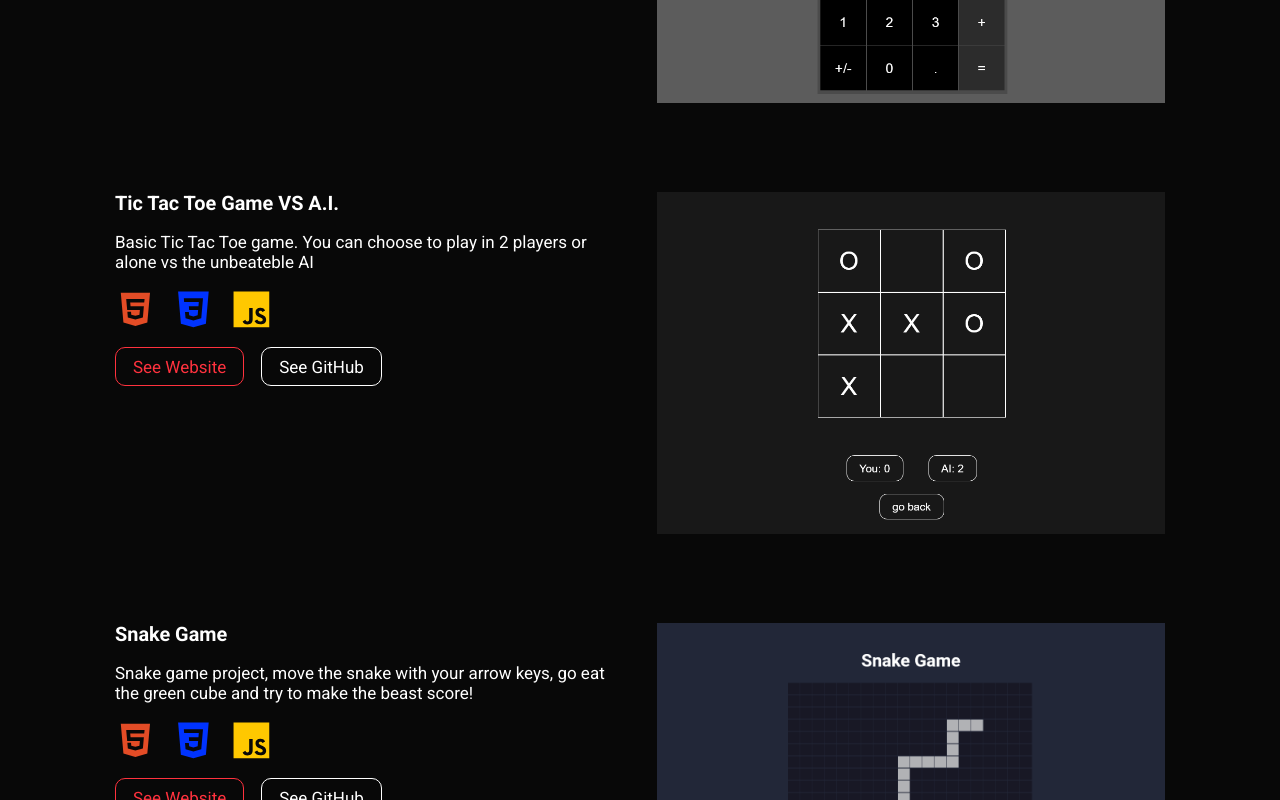
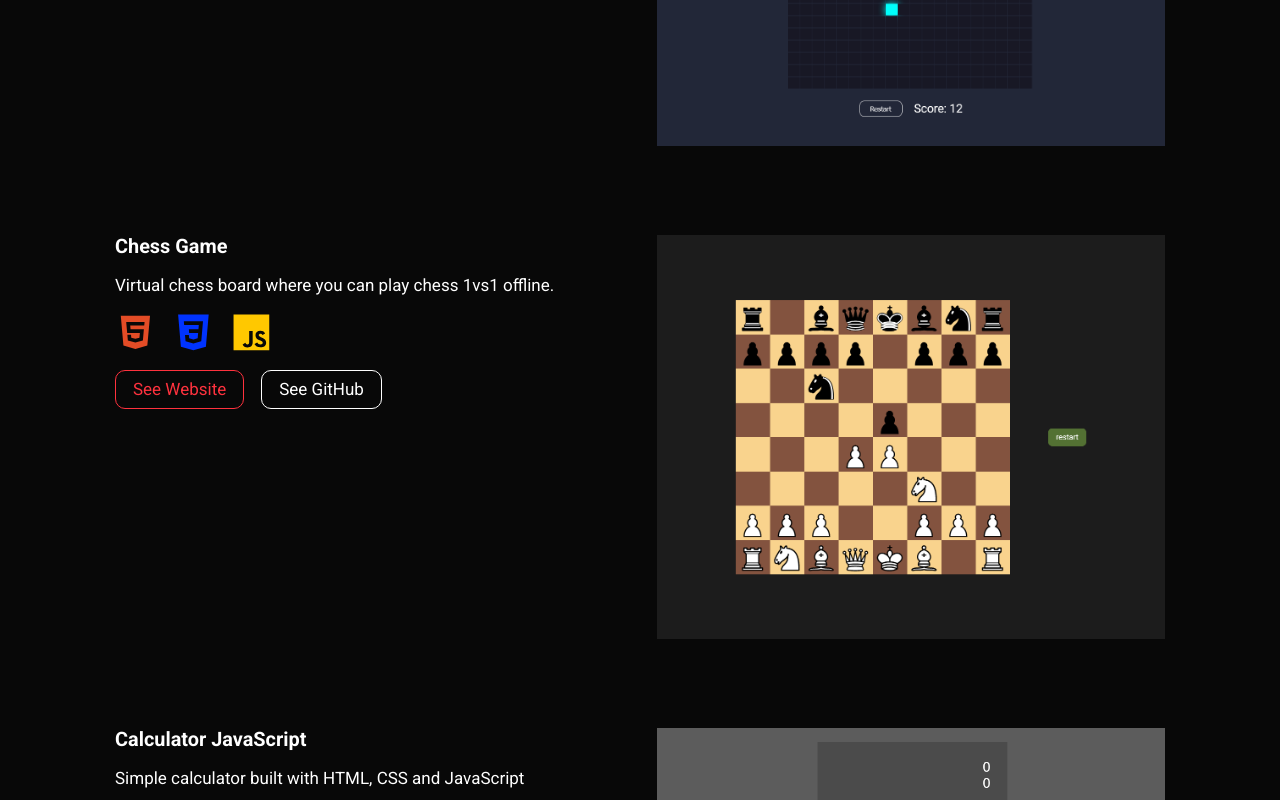
Before and after one commit to Diego-Berardi/My-Portfolio, a React (Create React App) app: page / in a window 1280 px wide. Shown: the part 2440-3240 px from the top of the page. Built offline with nearby package versions, Linux system fonts and the light colour scheme.

Commit message:
added: chess game

```diff
--- a/src/components/workSection/index.js
+++ b/src/components/workSection/index.js
@@ -8,6 +8,7 @@ import hackerNewsImg from "../../assets/img/hackerNews.png";
 import calculatorImg from "../../assets/img/calculator.png";
 import ticTacToeImg from "../../assets/img/TicTacToe.png";
 import snakeGameImg from "../../assets/img/Screenshot-Snake-Game.png";
+import chessGameImg from "../../assets/img/chessGame.png";
 
 //components
 import ProjectComponent from "../projectComponent";
@@ -37,11 +38,11 @@ const WorkSection = () => {
             The Movie Database's api: `}
         linkApi={"https://www.themoviedb.org/"}
         technologies={[
-          <FaReact className="react" key='react' />,
-          <AiFillHtml5 className="html" key='html' />,
-          <IoLogoCss3 className="css" key='css' />,
-          <IoLogoJavascript className="javascript" key='javascript' />,
-          <SiSass className="sass" key='sass' />,
+          <FaReact className="react" key="react" />,
+          <AiFillHtml5 className="html" key="html" />,
+          <IoLogoCss3 className="css" key="css" />,
+          <IoLogoJavascript className="javascript" key="javascript" />,
+          <SiSass className="sass" key="sass" />,
         ]}
         linkProject={"https://netflix-clone-database.netlify.app/"}
         linkGitHub={"https://github.com/Diego-Berardi/Netflix-clone"}
@@ -54,11 +55,11 @@ const WorkSection = () => {
             of the New York Times. The project is developed with the NYT's api:`}
         linkApi={"https://new-york-times-clone.netlify.app/"}
         technologies={[
-          <FaReact className="react" key='react' />,
-          <AiFillHtml5 className="html" key='html' />,
-          <IoLogoCss3 className="css" key='css' />,
-          <IoLogoJavascript className="javascript" key='javascript' />,
-          <SiSass className="sass" key='sass' />,
+          <FaReact className="react" key="react" />,
+          <AiFillHtml5 className="html" key="html" />,
+          <IoLogoCss3 className="css" key="css" />,
+          <IoLogoJavascript className="javascript" key="javascript" />,
+          <SiSass className="sass" key="sass" />,
         ]}
         linkProject={"https://new-york-times-clone.netlify.app/"}
         linkGitHub={"https://github.com/Diego-Berardi/NYT-clone-Start2Impact"}
@@ -72,10 +73,10 @@ const WorkSection = () => {
             show the last tech related news. The project is developed with the HackerNews's api: `}
         linkApi={"https://github.com/HackerNews/API"}
         technologies={[
-          <AiFillHtml5 className="html" key='html' />,
-          <IoLogoCss3 className="css" key='css' />,
-          <IoLogoJavascript className="javascript" key='javascript' />,
-          <SiSass className="sass" key='sass' />,
+          <AiFillHtml5 className="html" key="html" />,
+          <IoLogoCss3 className="css" key="css" />,
+          <IoLogoJavascript className="javascript" key="javascript" />,
+          <SiSass className="sass" key="sass" />,
         ]}
         linkProject={"https://hacker-news-start2impact.netlify.app/"}
         linkGitHub={"https://github.com/Diego-Berardi/hacker-news-Start2Impact"}
@@ -83,12 +84,38 @@ const WorkSection = () => {
       />
       <ProjectComponent
         fadeInAni={"fade-left"}
+        title={"Snake Game"}
+        textP={`Snake game project, move the snake with your arrow keys, go eat the green cube and try to make the beast score!`}
+        technologies={[
+          <AiFillHtml5 className="html" key="html" />,
+          <IoLogoCss3 className="css" key="css" />,
+          <IoLogoJavascript className="javascript" key="javascript" />,
+        ]}
+        linkProject={"https://diego-berardi.github.io/Snake-Game/"}
+        linkGitHub={"https://github.com/Diego-Berardi/Snake-game"}
+        imgProject={snakeGameImg}
+      />
+      <ProjectComponent
+        fadeInAni={"fade-right"}
+        title={"Chess Game"}
+        textP={`Virtual chess board where you can play chess 1vs1 offline.`}
+        technologies={[
+          <AiFillHtml5 className="html" key="html" />,
+          <IoLogoCss3 className="css" key="css" />,
+          <IoLogoJavascript className="javascript" key="javascript" />,
+        ]}
+        linkProject={"https://diego-berardi.github.io/Chess-Game/"}
+        linkGitHub={"https://github.com/Diego-Berardi/Chess-game"}
+        imgProject={chessGameImg}
+      />
+      <ProjectComponent
+        fadeInAni={"fade-left"}
         title={"Calculator JavaScript"}
         textP={`Simple calculator built with HTML, CSS and JavaScript `}
         technologies={[
-          <AiFillHtml5 className="html" key='html'  />,
-          <IoLogoCss3 className="css" key='css' />,
-          <IoLogoJavascript className="javascript" key='javascript' />,
+          <AiFillHtml5 className="html" key="html" />,
+          <IoLogoCss3 className="css" key="css" />,
+          <IoLogoJavascript className="javascript" key="javascript" />,
         ]}
         linkProject={"https://diego-berardi.github.io/Simple-Calculator/"}
         linkGitHub={"https://github.com/Diego-Berardi/Simple-Calculator"}
@@ -100,26 +127,13 @@ const WorkSection = () => {
         textP={`Basic Tic Tac Toe game. You can choose to play in 2 players or alone
             vs the unbeateble AI `}
         technologies={[
-          <AiFillHtml5 className="html" key='html' />,
-          <IoLogoCss3 className="css" key='css' />,
-          <IoLogoJavascript className="javascript" key='javascript' />,
+          <AiFillHtml5 className="html" key="html" />,
+          <IoLogoCss3 className="css" key="css" />,
+          <IoLogoJavascript className="javascript" key="javascript" />,
         ]}
         linkProject={"https://diego-berardi.github.io/Tic-Tac-Toe/"}
         linkGitHub={"https://github.com/Diego-Berardi/Tic-Tac-Toe"}
         imgProject={ticTacToeImg}
-      />
-      <ProjectComponent
-        fadeInAni={"fade-left"}
-        title={"Snake Game"}
-        textP={`Snake game project, move the snake with your arrow keys, go eat the green cube and try to make the beast score!`}
-        technologies={[
-          <AiFillHtml5 className="html" key='html' />,
-          <IoLogoCss3 className="css" key='css' />,
-          <IoLogoJavascript className="javascript" key='javascript' />,
-        ]}
-        linkProject={"https://diego-berardi.github.io/Snake-Game/"}
-        linkGitHub={"https://github.com/Diego-Berardi/Snake-game"}
-        imgProject={snakeGameImg}
       />
     </section>
   );
```
Also changed, not shown: src/assets/img/chessGame.png (added).
